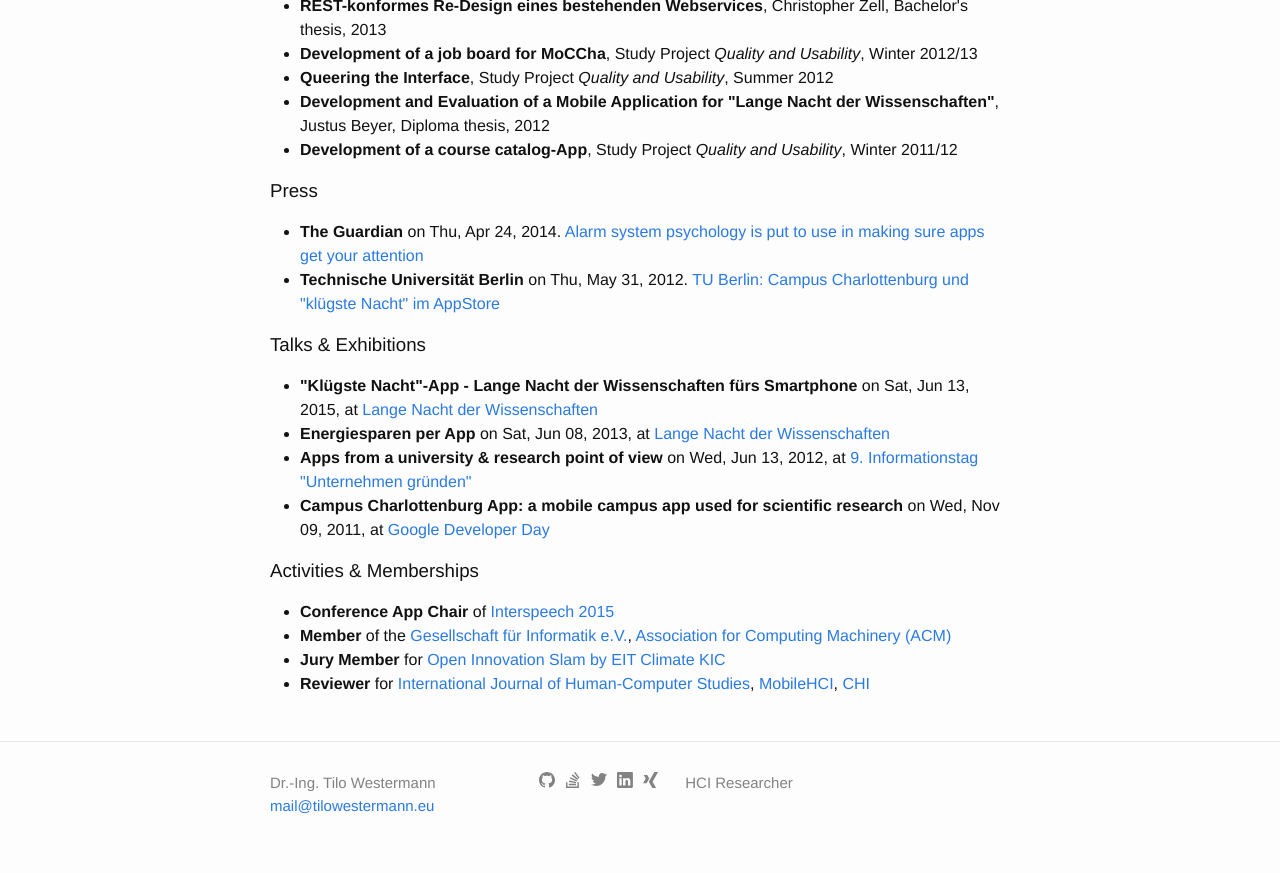
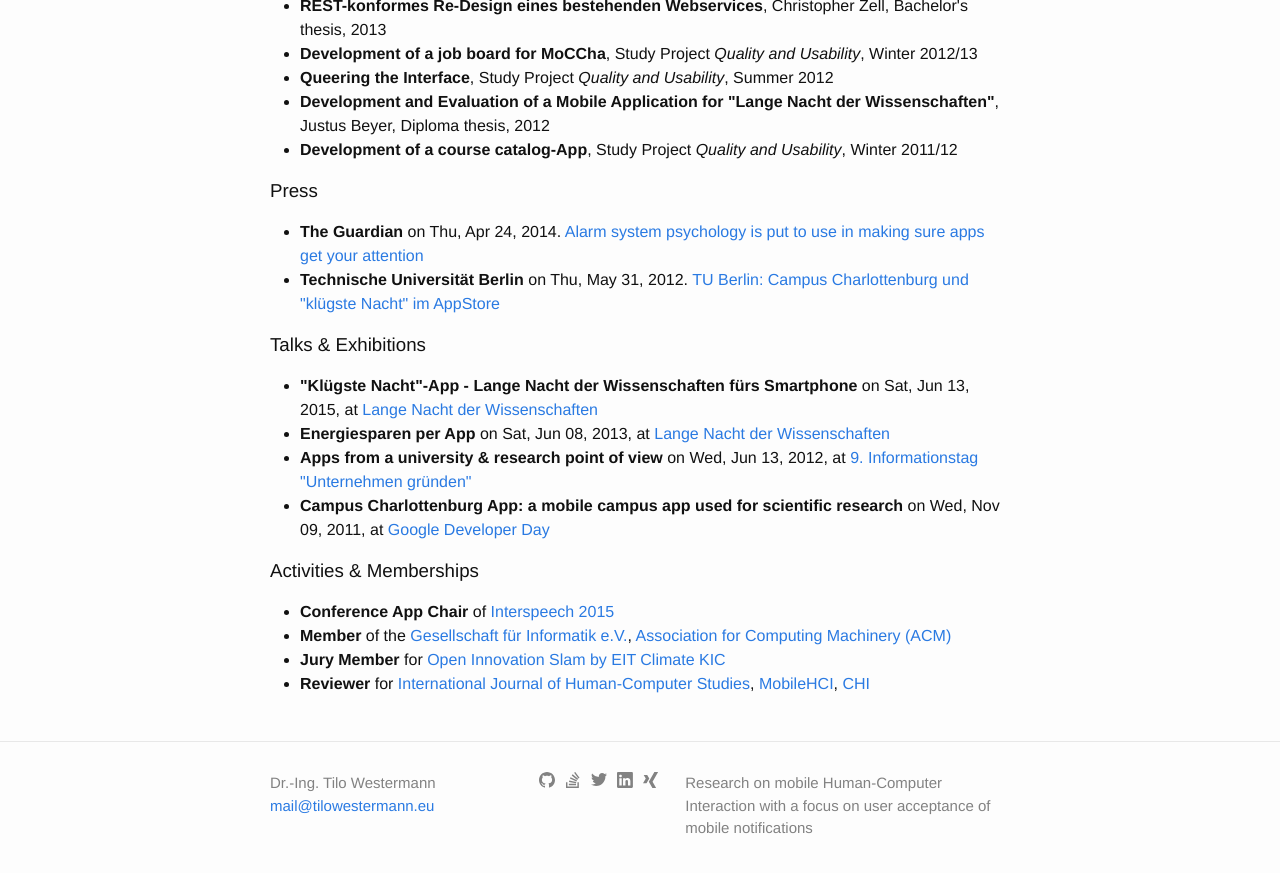
Before and after one commit to tilowestermann/tilowestermann.github.io, a Jekyll site: the page built from index.html, in a window 1280 px wide and 900 px high, scrolled down 4213 px. Shown: the top 873 px of the window. Built offline with Jekyll 4.4.1, drawn with Linux system fonts in a browser that asks for light colours.

Commit message:
Update _config.yml

```diff
--- a/_config.yml
+++ b/_config.yml
@@ -2,7 +2,7 @@
 title: Tilo Westermann
 academic_degree: Dr.-Ing.
 email: mail@tilowestermann.eu
-description: HCI Researcher
+description: Research on mobile Human-Computer Interaction with a focus on user acceptance of mobile notifications
 baseurl: "" # the subpath of your site, e.g. /blog/
 #url: "http://tilowestermann.eu"
 twitter_username: tilowestermann
```
